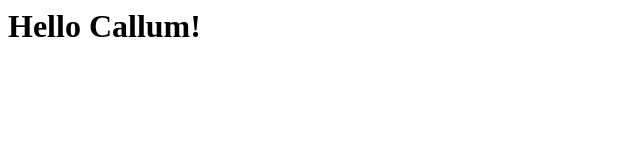
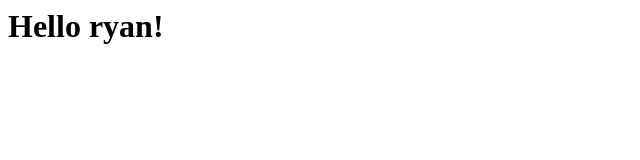
Before and after one commit to Radio58/introduction, a plain HTML site: page index.html in a window 1280 px wide. Shown: the whole page, without its empty margins (0-640 px from the left). Drawn offline with Linux system fonts and the light colour scheme.

Commit message:
changed name

```diff
--- a/index.html
+++ b/index.html
@@ -1 +1 @@
-<h1>Hello Callum!</h1>
+<h1>Hello ryan!</h1>
```
